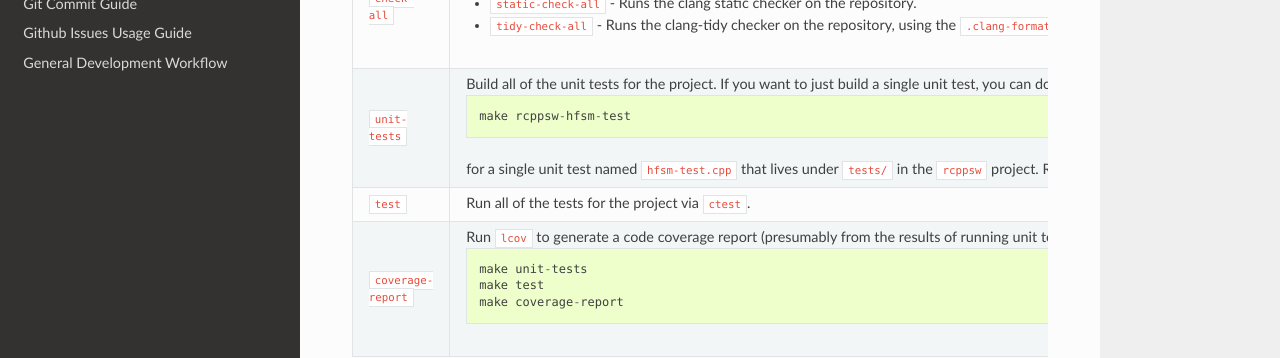
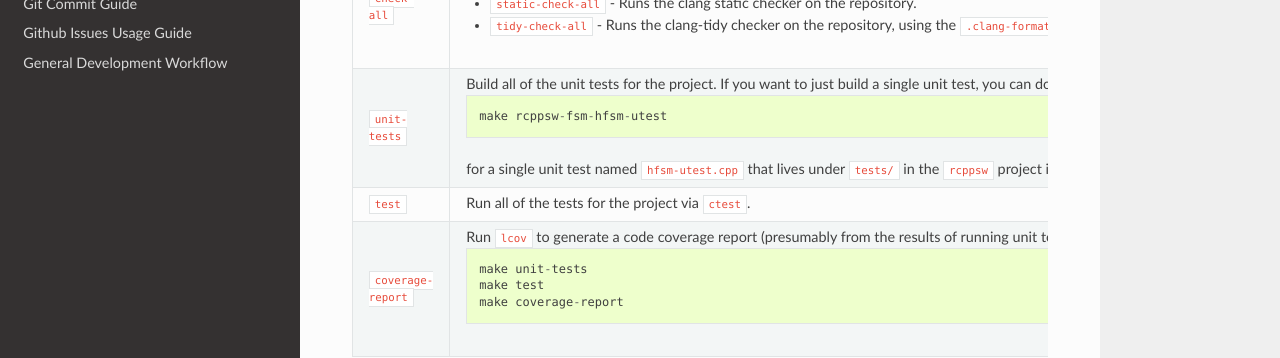
Before and after one commit to jharwell/libra, a Sphinx documentation site: the page built from docs/usage/capabilities.rst, in a window 1280 px wide and 900 px high, scrolled down 1233 px. Shown: the part 354-712 px from the top of the window. Built offline with Sphinx 7.4.7 and the Read the Docs theme 2.0.0, drawn with Linux system fonts in a browser that asks for light colours.

Commit message:
bugfix(#30): Code coverage does not work for hierarchical projects
+semver: bugfix

```diff
--- a/docs/usage/capabilities.rst
+++ b/docs/usage/capabilities.rst
@@ -161,14 +161,14 @@ the following additional capabilities via makefile targets:
    * - ``unit-tests``
 
      - Build all of the unit tests for the project. If you want to just build a
-       single unit test, you can do ``make <project name>-<class
-       name>-test``. For example::
+       single unit test, you can do ``make <project name>-<root namespace>-<class
+       name>-utest``. For example::
 
-         make rcppsw-hfsm-test
+         make rcppsw-fsm-hfsm-utest
 
-       for a single unit test named ``hfsm-test.cpp`` that lives under ``tests/`` in
-       the ``rcppsw`` project. Requires that ``LIBRA_TESTS=YES`` was passed to
-       cmake during configuration.
+       for a single unit test named ``hfsm-utest.cpp`` that lives under
+       ``tests/`` in the ``rcppsw`` project in the ``fsm`` namespace. Requires
+       that ``LIBRA_TESTS=YES`` was passed to cmake during configuration.
 
    * - ``test``
 
```
Also changed, not shown: 3 other files.
